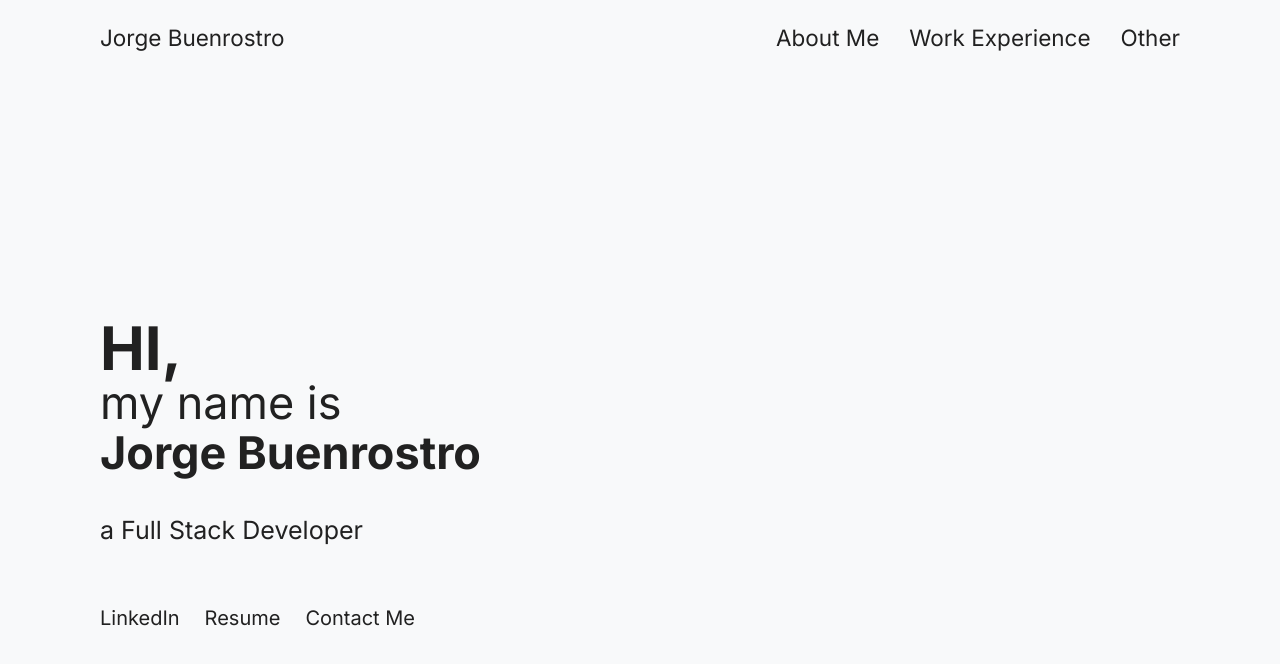
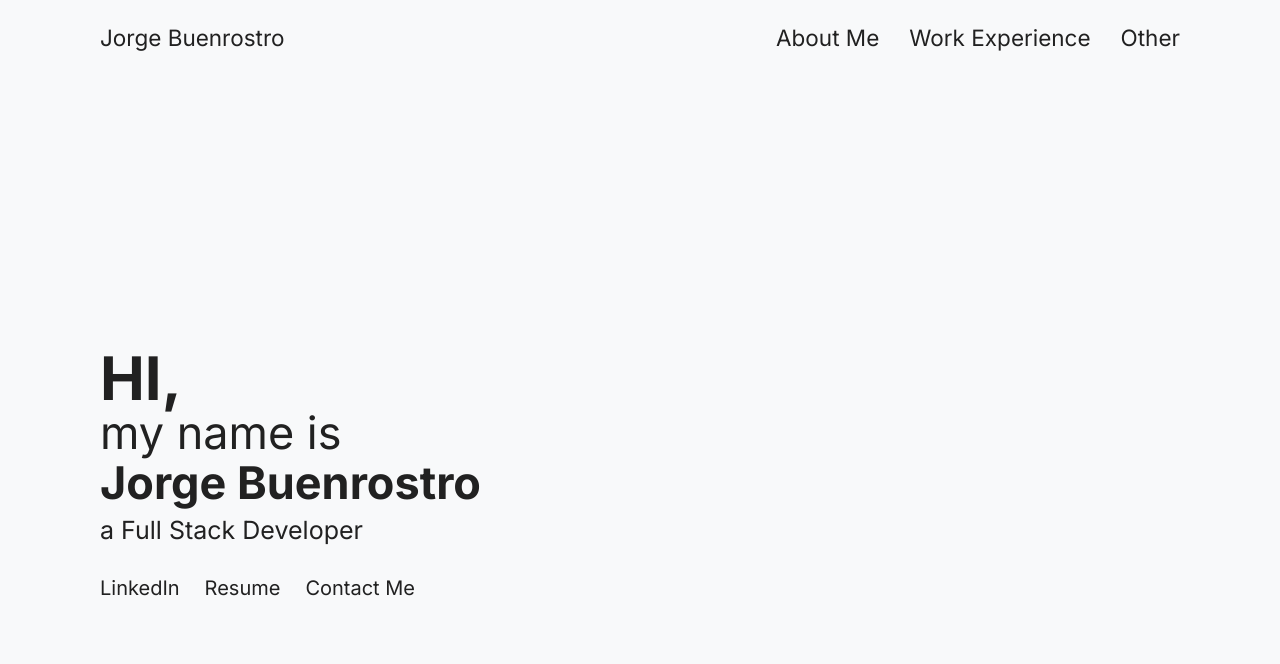
Before and after one commit to jlbmontejano/personal-portfolio, a React (Vite) app: page / in a window 1280 px wide. Shown: the top 664 px of the page. Built offline with nearby package versions, Linux system fonts and the light colour scheme.

Commit message:
Added gap

```diff
--- a/src/sections/Home.tsx
+++ b/src/sections/Home.tsx
@@ -2,7 +2,7 @@ import SocialNetworks from '../components/SocialNetworks';
 
 const Home = () => {
 	return (
-		<div className='section-container h-screen animate-fadeRight justify-center bg-off_white'>
+		<div className='section-container h-screen animate-fadeRight justify-center gap-1 bg-off_white'>
 			<div>
 				<p className='text-5xl font-bold'>HI,</p>
 				<p className='text-4xl'>my name is</p>
```
